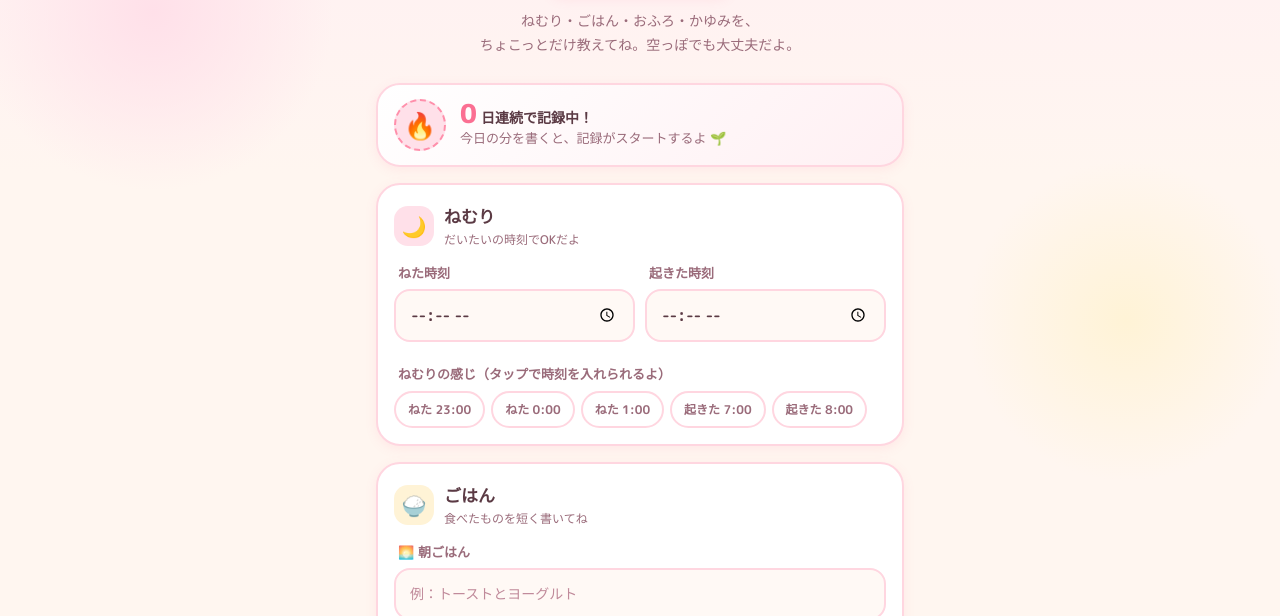
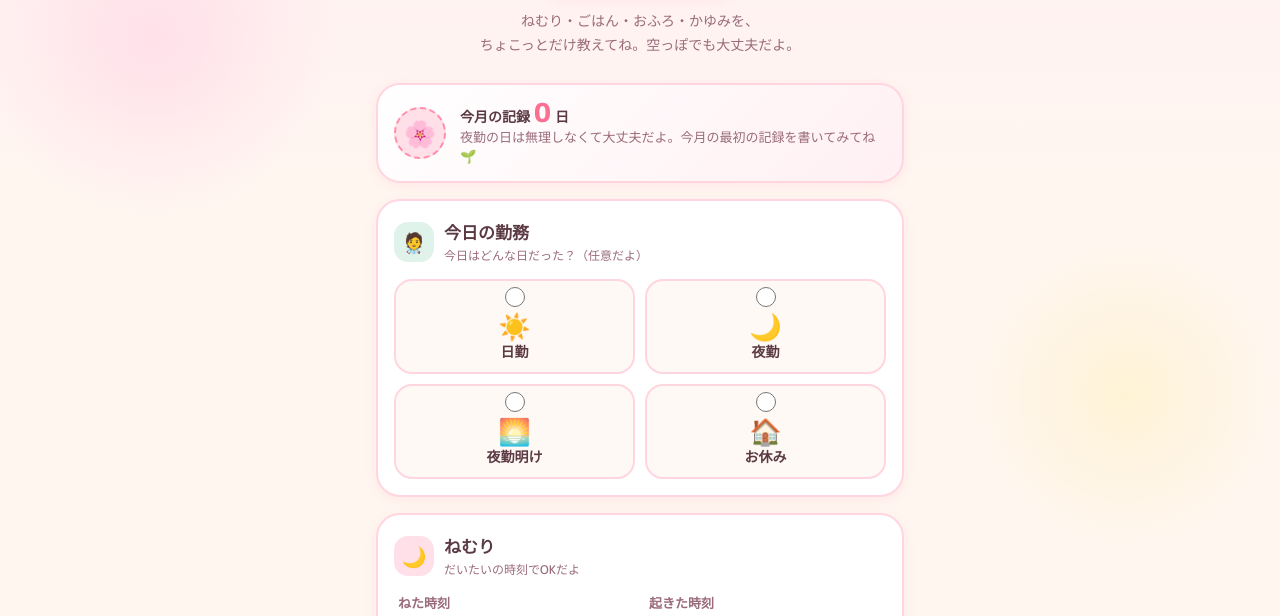
Before and after one commit to shankoufa/taicho-kiroku, a plain HTML site: page index.html in a window 1280 px wide. Shown: the part 166-782 px from the top of the page. Drawn offline with Linux system fonts and the light colour scheme.

Commit message:
Add files via upload

```diff
--- a/index.html
+++ b/index.html
@@ -139,6 +139,27 @@ textarea{ min-height:88px; resize:vertical; line-height:1.6; font-weight:500; }
 }
 .chip:active{ background:var(--pink-soft); border-color:var(--pink); color:var(--ink); }
 
+/* shift radios */
+.shift-grid{ display:grid; grid-template-columns:1fr 1fr; gap:10px; }
+.shift-opt{ position:relative; display:block; cursor:pointer; }
+.shift-opt input{
+  position:absolute; top:8px; left:50%; transform:translateX(-50%);
+  width:20px; height:20px; min-height:20px; margin:0; cursor:pointer; z-index:2;
+  accent-color:var(--pink-deep);
+}
+.shift-face{
+  display:flex; flex-direction:column; align-items:center; gap:2px;
+  border:2.5px solid var(--line); background:var(--card-soft); border-radius:18px;
+  padding:32px 8px 10px; text-align:center; transition:all .15s; min-height:84px; justify-content:center;
+}
+.shift-face .face{ font-size:26px; line-height:1; }
+.shift-face .lbl{ font-size:14px; font-weight:800; }
+.shift-opt input:checked + .shift-face{
+  border-color:var(--pink-deep); background:var(--pink-pale);
+  box-shadow:0 0 0 4px var(--pink-soft); transform:scale(1.02);
+}
+.shift-opt input:focus-visible + .shift-face{ outline:3px solid var(--pink); outline-offset:2px; }
+
 /* itch radios */
 .itch-grid{ display:grid; grid-template-columns:1fr 1fr; gap:10px; }
 .itch-opt{ position:relative; display:block; cursor:pointer; }
@@ -209,6 +230,9 @@ textarea{ min-height:88px; resize:vertical; line-height:1.6; font-weight:500; }
 .day-date{ font-weight:800; font-size:15px; }
 .day-itch{ font-size:12px; font-weight:800; background:var(--pink-pale); color:var(--pink-deep); border-radius:999px; padding:4px 11px; }
 @media (prefers-color-scheme: dark){ .day-itch{ color:var(--pink); } }
+.day-badges{ display:flex; gap:6px; flex-wrap:wrap; justify-content:flex-end; }
+.day-shift{ font-size:12px; font-weight:800; background:#dff3ea; color:#3d7a63; border-radius:999px; padding:4px 11px; }
+@media (prefers-color-scheme: dark){ .day-shift{ background:#2f4a3f; color:var(--mint); } }
 .day-grid{ display:grid; grid-template-columns:1fr 1fr; gap:5px 14px; font-size:13px; }
 .day-grid div{ display:flex; gap:6px; line-height:1.5; }
 .day-grid .k{ color:var(--ink-soft); font-weight:700; flex:0 0 auto; }
@@ -233,16 +257,41 @@ textarea{ min-height:88px; resize:vertical; line-height:1.6; font-weight:500; }
   </header>
 
   <div class="streak" id="streakBox">
-    <div class="streak-flame" aria-hidden="true">🔥</div>
+    <div class="streak-flame" aria-hidden="true">🌸</div>
     <div>
-      <div class="streak-num"><span id="streakNum">0</span><small> 日連続で記録中！</small></div>
-      <div class="streak-text" id="streakText">今日の分を書くと、記録がスタートするよ 🌱</div>
+      <div class="streak-num"><small>今月の記録 </small><span id="monthNum">0</span><small> 日</small></div>
+      <div class="streak-text" id="monthText">夜勤の日は無理しなくて大丈夫だよ。書ける日に、書ける分だけでOK 🌷</div>
     </div>
   </div>
 
   <!-- ===== フォーム ===== -->
   <div class="form-wrap" id="formWrap">
     <form id="recordForm" novalidate>
+
+      <section class="card">
+        <div class="card-head">
+          <div class="card-icon icon-mint" aria-hidden="true">🧑‍⚕️</div>
+          <div><h2>今日の勤務</h2><p>今日はどんな日だった？（任意だよ）</p></div>
+        </div>
+        <div class="shift-grid" role="radiogroup" aria-label="今日の勤務">
+          <label class="shift-opt">
+            <input type="radio" name="shift" value="日勤">
+            <span class="shift-face"><span class="face">☀️</span><span class="lbl">日勤</span></span>
+          </label>
+          <label class="shift-opt">
+            <input type="radio" name="shift" value="夜勤">
+            <span class="shift-face"><span class="face">🌙</span><span class="lbl">夜勤</span></span>
+          </label>
+          <label class="shift-opt">
+            <input type="radio" name="shift" value="夜勤明け">
+            <span class="shift-face"><span class="face">🌅</span><span class="lbl">夜勤明け</span></span>
+          </label>
+          <label class="shift-opt">
+            <input type="radio" name="shift" value="お休み">
+            <span class="shift-face"><span class="face">🏠</span><span class="lbl">お休み</span></span>
+          </label>
+        </div>
+      </section>
 
       <section class="card">
         <div class="card-head">
@@ -407,14 +456,6 @@ textarea{ min-height:88px; resize:vertical; line-height:1.6; font-weight:500; }
     var d = new Date(parseInt(p[0],10), parseInt(p[1],10)-1, parseInt(p[2],10));
     return parseInt(p[1],10) + '月' + parseInt(p[2],10) + '日（' + WEEK[d.getDay()] + '）';
   }
-  function shiftKey(key, delta){
-    var p = key.split('-');
-    var d = new Date(parseInt(p[0],10), parseInt(p[1],10)-1, parseInt(p[2],10));
-    d.setDate(d.getDate()+delta);
-    var m = ('0'+(d.getMonth()+1)).slice(-2), dd = ('0'+d.getDate()).slice(-2);
-    return d.getFullYear() + '-' + m + '-' + dd;
-  }
-
   function loadRecords(){
     try{
       var raw = localStorage.getItem(LS_KEY);
@@ -426,15 +467,15 @@ textarea{ min-height:88px; resize:vertical; line-height:1.6; font-weight:500; }
     try{ localStorage.setItem(LS_KEY, JSON.stringify(arr)); }catch(e){}
   }
 
-  function calcStreak(records){
-    var dates = {};
-    records.forEach(function(r){ if(r && r.date) dates[r.date]=true; });
-    var t = todayKey();
-    var cursor = dates[t] ? t : shiftKey(t,-1);
-    if(!dates[cursor]) return 0;
-    var n = 0;
-    while(dates[cursor]){ n++; cursor = shiftKey(cursor,-1); }
-    return n;
+  function calcMonthlyCount(records){
+    // 今月（JST）記録した「日数」を数える。連続でなくても減らない数え方
+    var o = jstNow();
+    var prefix = o.year + '-' + o.month + '-';
+    var days = {};
+    records.forEach(function(r){
+      if(r && r.date && r.date.indexOf(prefix) === 0) days[r.date] = true;
+    });
+    return Object.keys(days).length;
   }
 
   function esc(s){
@@ -445,13 +486,13 @@ textarea{ min-height:88px; resize:vertical; line-height:1.6; font-weight:500; }
 
   function renderHistory(){
     var records = loadRecords();
-    var streak = calcStreak(records);
-    document.getElementById('streakNum').textContent = streak;
-    var st = document.getElementById('streakText');
-    if(streak >= 7) st.textContent = '1週間以上続いてる！本当にすごいよ 🎉';
-    else if(streak >= 3) st.textContent = 'いいペースだね、この調子でいこう 🌸';
-    else if(streak >= 1) st.textContent = '記録が続いてるよ、えらいね 🌱';
-    else st.textContent = '今日の分を書くと、記録がスタートするよ 🌱';
+    var monthCount = calcMonthlyCount(records);
+    document.getElementById('monthNum').textContent = monthCount;
+    var mt = document.getElementById('monthText');
+    if(monthCount >= 20) mt.textContent = '今月もたくさん記録できたね、すごい！夜勤の日は無理しなくて大丈夫だよ 🌷';
+    else if(monthCount >= 10) mt.textContent = '今月もコツコツ記録できてるね。夜勤の日は無理しなくて大丈夫だよ 🌷';
+    else if(monthCount >= 1) mt.textContent = '夜勤の日は無理しなくて大丈夫だよ。書ける日に、書ける分だけでOK 🌷';
+    else mt.textContent = '夜勤の日は無理しなくて大丈夫だよ。今月の最初の記録を書いてみてね 🌱';
 
     var list = document.getElementById('historyList');
     var count = document.getElementById('historyCount');
@@ -467,8 +508,10 @@ textarea{ min-height:88px; resize:vertical; line-height:1.6; font-weight:500; }
     var html = '';
     sorted.forEach(function(r){
       html += '<div class="day-card"><div class="day-top"><span class="day-date">' + esc(fmtDateLabel(r.date)) + '</span>'
+        + '<span class="day-badges">'
+        + (r.shift ? '<span class="day-shift">' + esc(r.shift) + '</span>' : '')
         + (r.itch ? '<span class="day-itch">かゆみ：' + esc(r.itch) + '</span>' : '')
-        + '</div><div class="day-grid">';
+        + '</span></div><div class="day-grid">';
       var rows = [
         ['🌙 ねた', r.bedtime], ['☀️ 起きた', r.waketime],
         ['🌅 朝', r.breakfast], ['🍱 昼', r.lunch],
@@ -521,9 +564,12 @@ textarea{ min-height:88px; resize:vertical; line-height:1.6; font-weight:500; }
     var notes = document.getElementById('notes').value.trim();
     var itchEl = form.querySelector('input[name="itch"]:checked');
     var itch = itchEl ? itchEl.value : '';
+    var shiftEl = form.querySelector('input[name="shift"]:checked');
+    var shift = shiftEl ? shiftEl.value : '';
 
     // Googleフォームへ送信
     var params = new URLSearchParams();
+    if(shift) params.append('entry.1383573100', shift);
     var bt = splitTime(bedtime);
     if(bt){ params.append('entry.1346526521_hour', bt.hour); params.append('entry.1346526521_minute', bt.minute); }
     var wt = splitTime(waketime);
@@ -542,6 +588,7 @@ textarea{ min-height:88px; resize:vertical; line-height:1.6; font-weight:500; }
       records.push({
         date: todayKey(),
         savedAt: new Date().toISOString(),
+        shift: shift,
         bedtime: bedtime || '', waketime: waketime || '',
         breakfast: breakfast, lunch: lunch, dinner: dinner,
         bathtime: bathtime || '', itch: itch, notes: notes
```
